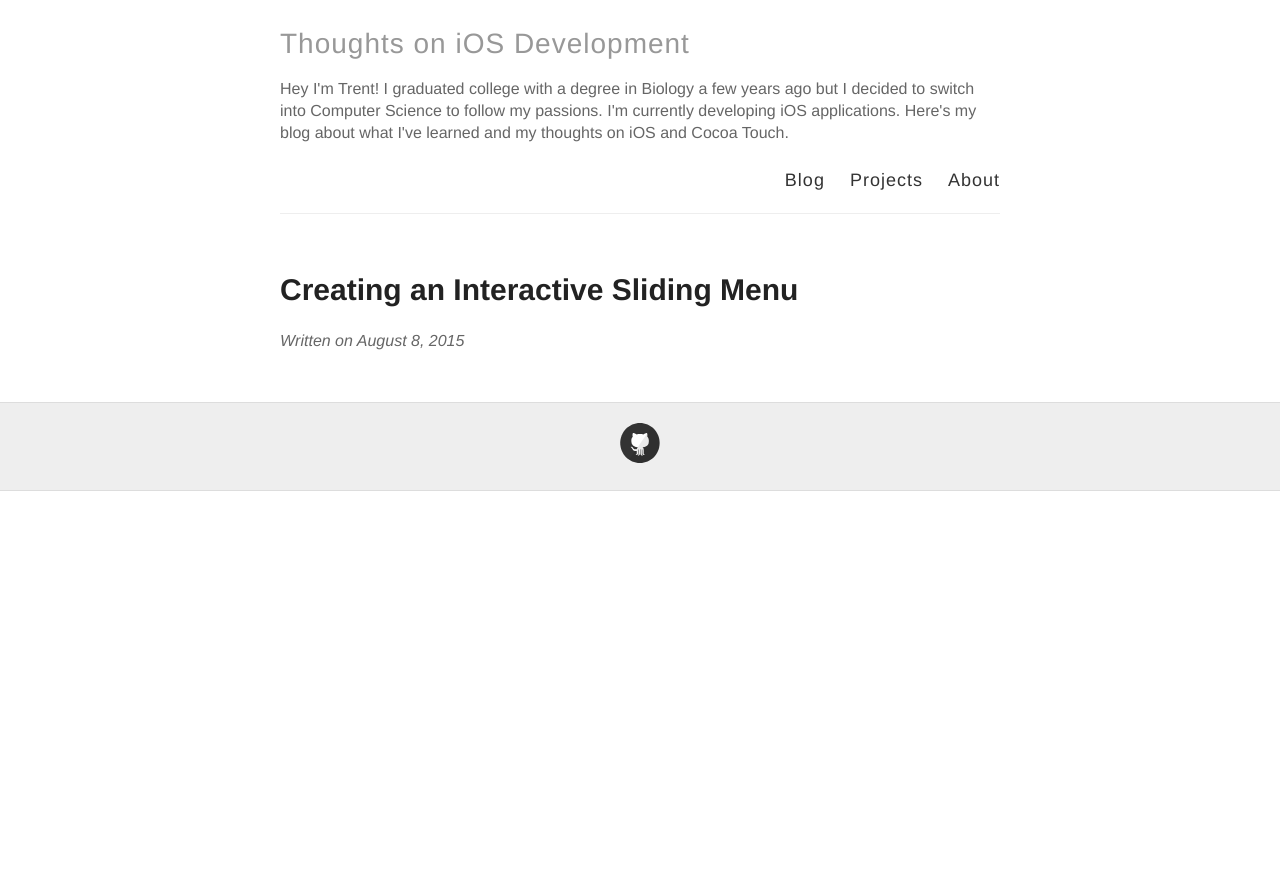
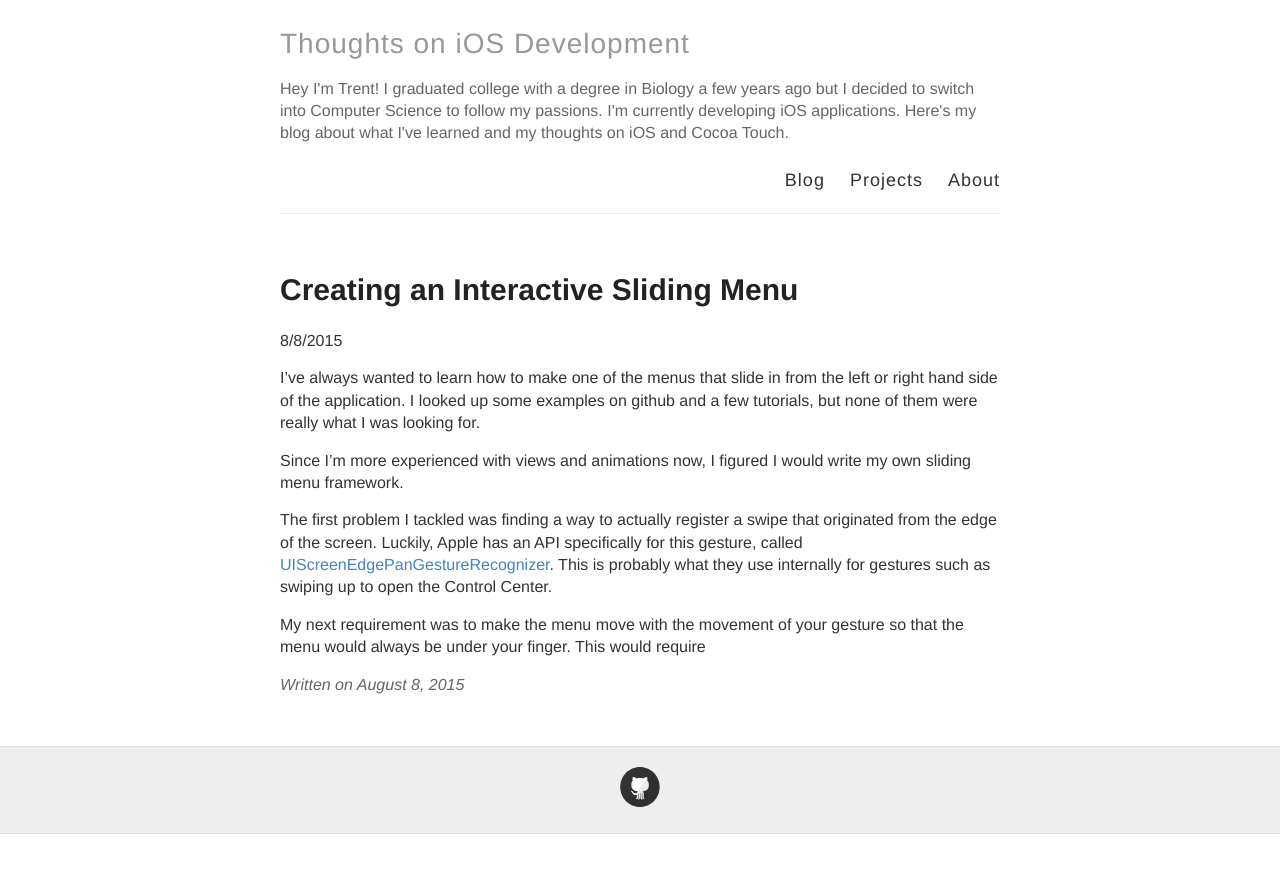
Before and after one commit to trentyou/trentyou.github.io, a Jekyll site: the page built from _posts/2015-8-8-Creating an Interactive Sliding Menu.md, in a window 1280 px wide. Shown: the top 873 px of the page. Built offline with Jekyll 4.4.1, drawn with Linux system fonts in a browser that asks for light colours.

Commit message:
Updated 2015-8-8-Creating an Interactive Sliding Menu.md

```diff
--- a/_posts/2015-8-8-Creating an Interactive Sliding Menu.md
+++ b/_posts/2015-8-8-Creating an Interactive Sliding Menu.md
@@ -3,3 +3,15 @@ layout: post
 title: Creating an Interactive Sliding Menu
 published: true
 ---
+
+
+8/8/2015
+
+I've always wanted to learn how to make one of the menus that slide in from the left or right hand side of the application. I looked up some examples on github and a few tutorials, but none of them were really what I was looking for.
+
+Since I'm more experienced with views and animations now, I figured I would write my own sliding menu framework.
+
+
+The first problem I tackled was finding a way to actually register a swipe that originated from the edge of the screen. Luckily, Apple has an API specifically for this gesture, called [UIScreenEdgePanGestureRecognizer](https://developer.apple.com/library/prerelease/ios/documentation/UIKit/Reference/UIScreenEdgePanGestureRecognizer_class/index.html). This is probably what they use internally for gestures such as swiping up to open the Control Center.
+
+My next requirement was to make the menu move with the movement of your gesture so that the menu would always be under your finger. This would require
```
